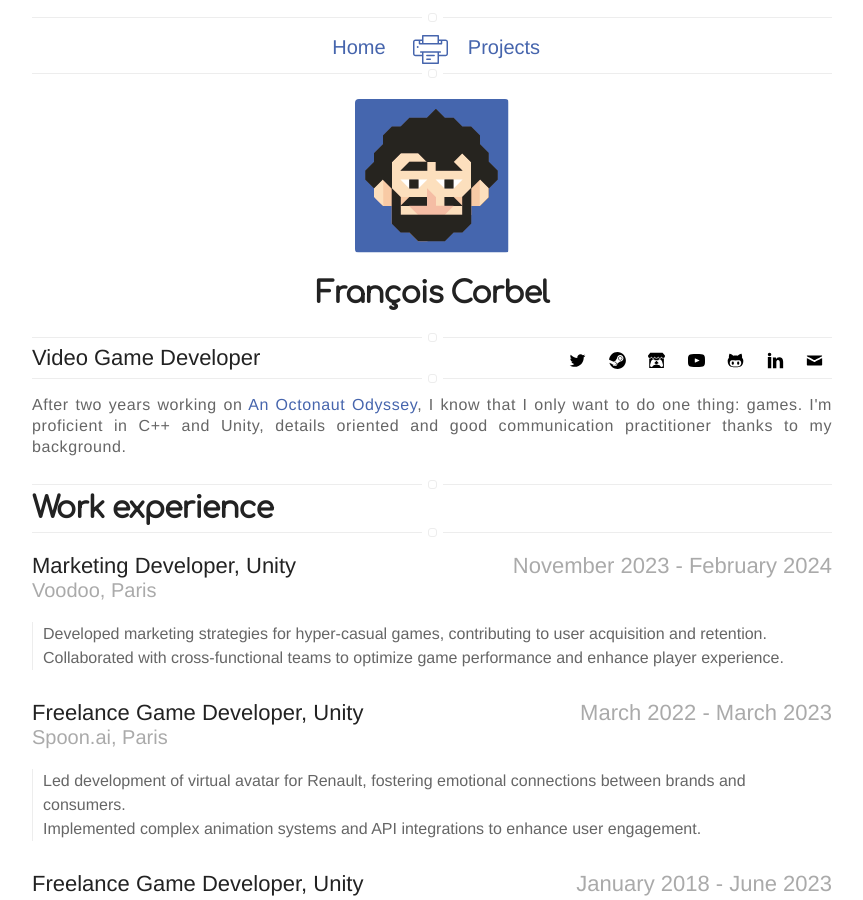
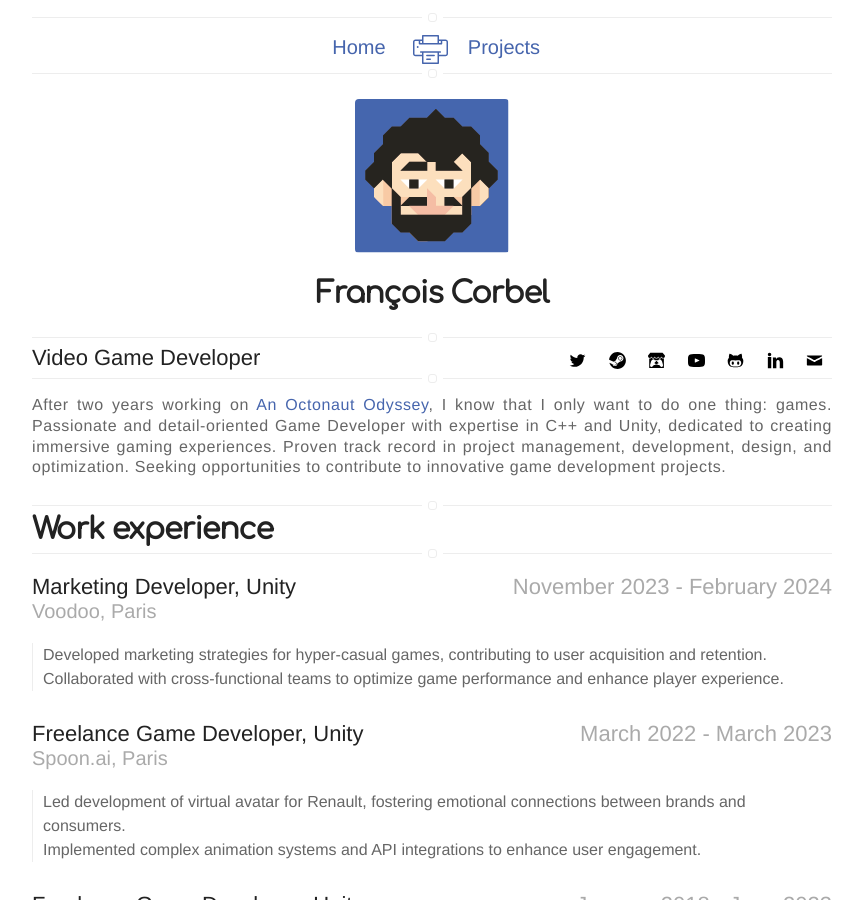
Before and after one commit to fcvalise/fcvalise.github.io, a Jekyll site: the page built from resume.html, in a window 1280 px wide and 900 px high. Shown: the whole window, without its empty margins (208-1071 px from the left). Built offline with Jekyll 4.4.1, drawn with Linux system fonts in a browser that asks for light colours; nearby versions of some CDN libraries.

Commit message:
Improvement resume

```diff
--- a/_includes/resume.html
+++ b/_includes/resume.html
@@ -12,9 +12,9 @@
         {% include hr-custom.html %}
         <p> After two years working on <a alt="anoctonautodyssey.com" href="https://anoctonautodyssey.com"
                 target="_blank">An Octonaut Odyssey</a>,
-            I know that I only want to do one thing: games. I'm proficient in C++ and Unity, details oriented and good
-            communication practitioner thanks
-            to my background.</p>
+            I know that I only want to do one thing: games.
+            Passionate and detail-oriented Game Developer with expertise in C++ and Unity, dedicated to creating immersive gaming experiences. Proven track record in project management, development, design, and optimization. Seeking opportunities to contribute to innovative game development projects.
+        </p>
     </div>
 
 
```
